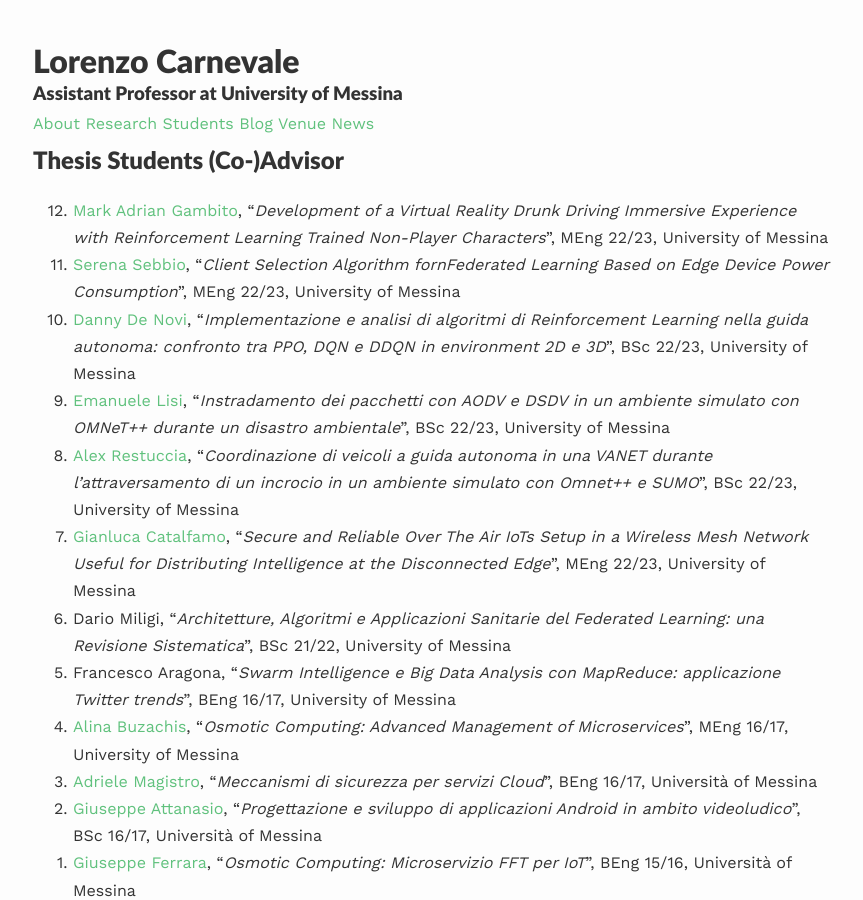
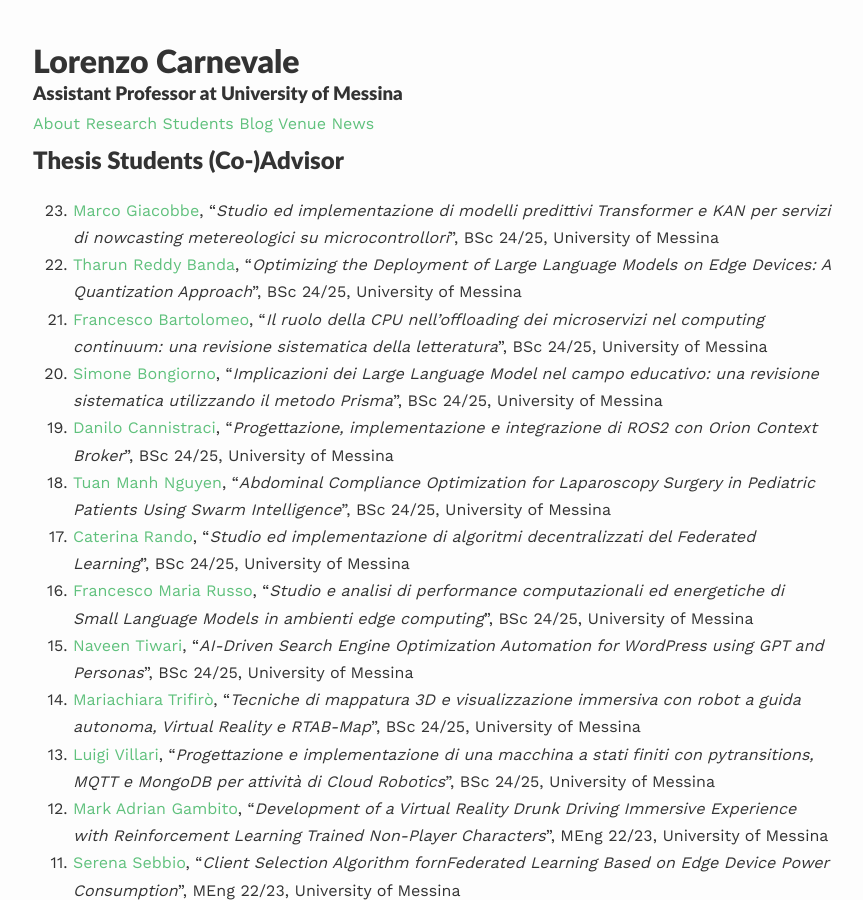
Before and after one commit to lcarnevale/lcarnevale.github.io, a Jekyll site: the page built from _pages/teaching.md, in a window 1280 px wide and 900 px high. Shown: the whole window, without its empty margins (207-1070 px from the left). Built offline with Jekyll 4.4.1, drawn with Linux system fonts in a browser that asks for light colours; nearby versions of some CDN libraries; some web fonts are replaced.

Commit message:
update thesis list

```diff
--- a/_pages/teaching.md
+++ b/_pages/teaching.md
@@ -8,6 +8,17 @@ published: true
 <!-- For students who wants to run a thesis, please, read these instructions. -->
 
 ## Thesis Students (Co-)Advisor
+1. [Marco Giacobbe](https://www.linkedin.com/in/marco-giacobbe-50842720a/), "*Studio ed implementazione di modelli predittivi Transformer e KAN per servizi di nowcasting metereologici su microcontrollori*", BSc 24/25, University of Messina
+1. [Tharun Reddy Banda](https://www.linkedin.com/in/tharun-reddy-banda/), "*Optimizing the Deployment of Large Language Models on Edge Devices: A Quantization Approach*", BSc 24/25, University of Messina
+1. [Francesco Bartolomeo](https://www.linkedin.com/in/francesco-bartolomeo-8025b1210/), "*Il ruolo della CPU nell'offloading dei microservizi nel computing continuum: una revisione sistematica della letteratura*", BSc 24/25, University of Messina
+1. [Simone Bongiorno](), "*Implicazioni dei Large Language Model nel campo educativo: una revisione sistematica utilizzando il metodo Prisma*", BSc 24/25, University of Messina
+1. [Danilo Cannistraci](), "*Progettazione, implementazione e integrazione di ROS2 con Orion Context Broker*", BSc 24/25, University of Messina
+1. [Tuan Manh Nguyen](), "*Abdominal Compliance Optimization for Laparoscopy Surgery in Pediatric Patients Using Swarm Intelligence*", BSc 24/25, University of Messina
+1. [Caterina Rando](https://www.linkedin.com/in/caterina-rando-62a4b5338/), "*Studio ed implementazione di algoritmi decentralizzati del Federated Learning*", BSc 24/25, University of Messina
+1. [Francesco Maria Russo](https://www.linkedin.com/in/francesco-maria-russo-194b47294/), "*Studio e analisi di performance computazionali ed energetiche di Small Language Models in ambienti edge computing*", BSc 24/25, University of Messina
+1. [Naveen Tiwari](https://www.linkedin.com/in/naveen-tiwari-37305b20a/), "*AI-Driven Search Engine Optimization Automation for WordPress using GPT and Personas*", BSc 24/25, University of Messina
+1. [Mariachiara Trifirò](https://www.linkedin.com/in/mariachiara-trifiró-b6170230b/), "*Tecniche di mappatura 3D e visualizzazione immersiva con robot a guida autonoma, Virtual Reality e RTAB-Map*", BSc 24/25, University of Messina
+1. [Luigi Villari](https://www.linkedin.com/in/luigi-villari-96ab55239/), "*Progettazione e implementazione di una macchina a stati finiti con pytransitions, MQTT e MongoDB per attività di Cloud Robotics*", BSc 24/25, University of Messina
 1. [Mark Adrian Gambito](https://www.linkedin.com/in/mark-adrian-gambito-42b79a195/), "*Development of a Virtual Reality Drunk Driving Immersive Experience with Reinforcement Learning Trained Non-Player Characters*", MEng 22/23, University of Messina
 1. [Serena Sebbio](https://www.linkedin.com/in/serena-sebbio-2775b9180/), "*Client Selection Algorithm fornFederated Learning Based on Edge Device Power Consumption*", MEng 22/23, University of Messina
 1. [Danny De Novi](), "*Implementazione e analisi di algoritmi di Reinforcement Learning nella guida autonoma: confronto tra PPO, DQN e DDQN in environment 2D e 3D*", BSc 22/23, University of Messina
```
